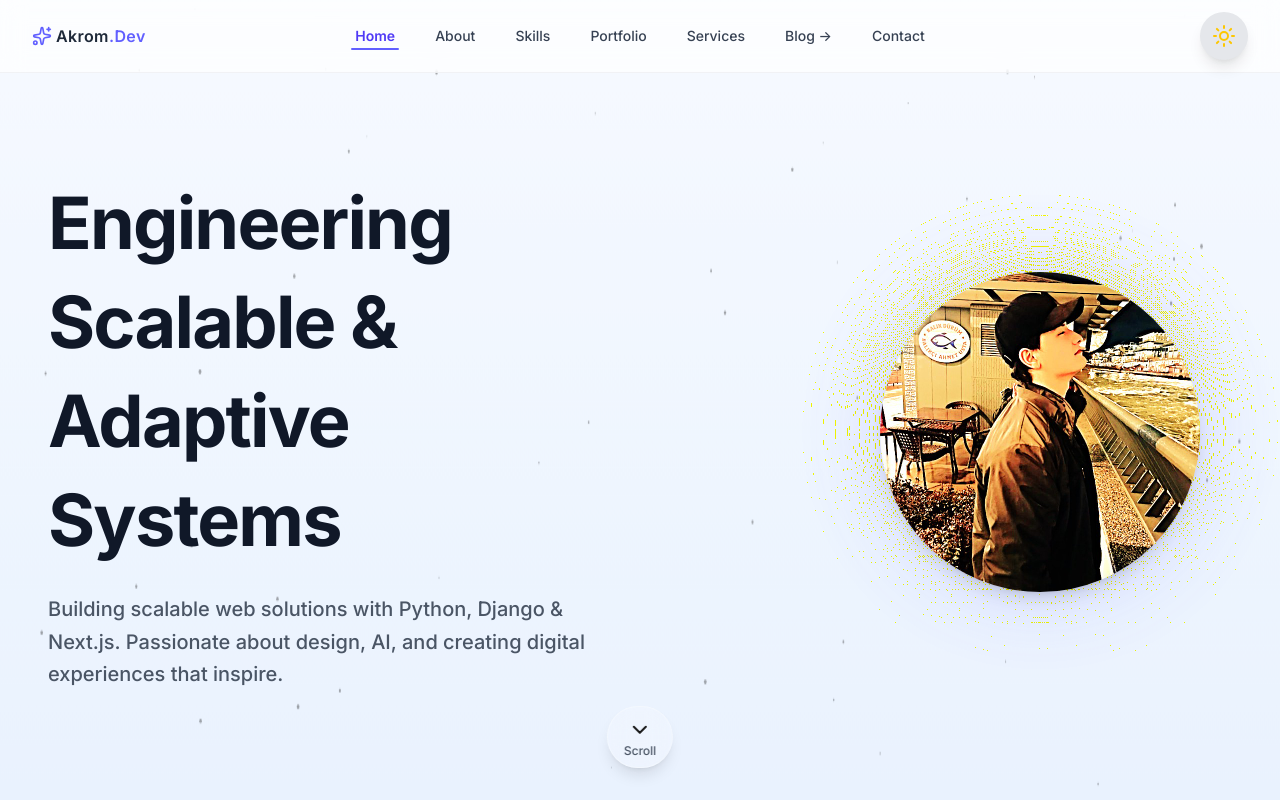
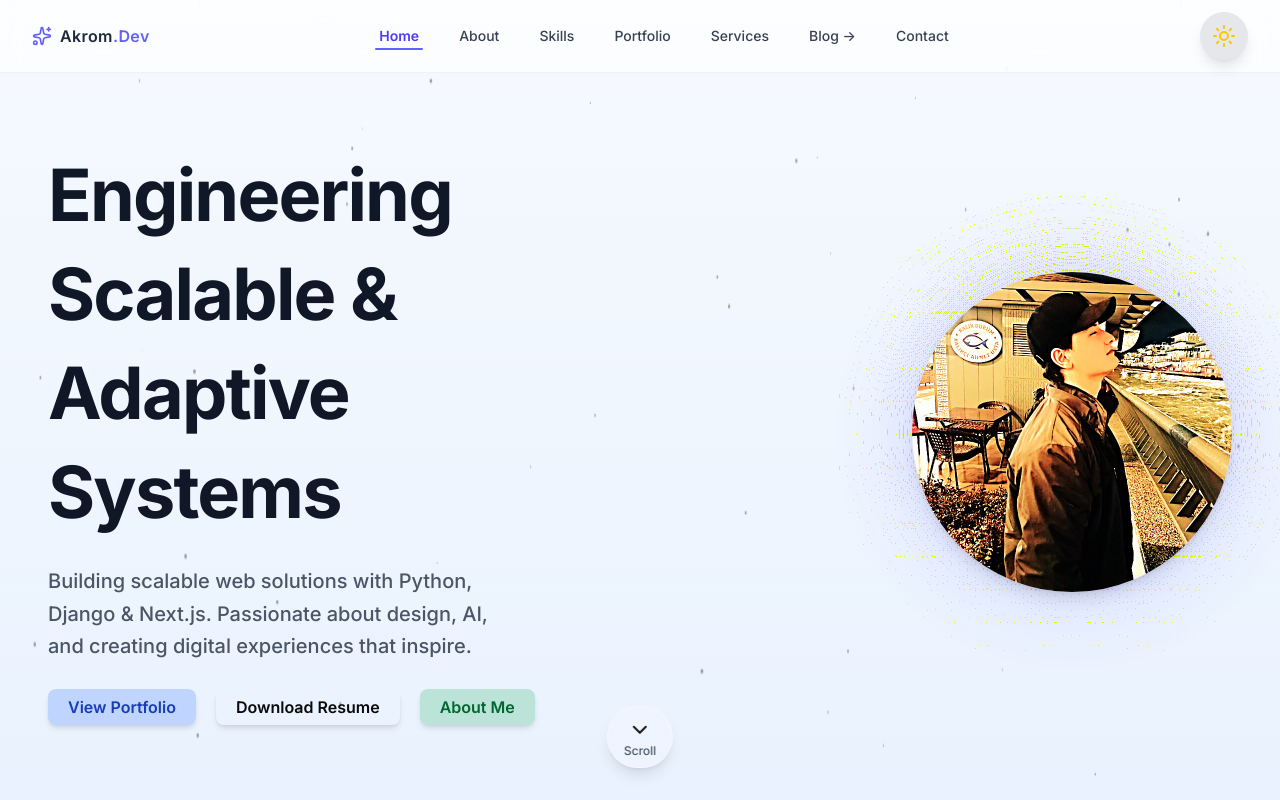
Before and after one commit to RustamovAkrom/NextJS-Portfolio, a Next.js app: page / in a window 1280 px wide. Shown: the top 800 px of the page. Built offline with nearby package versions, Linux system fonts and the light colour scheme.

Commit message:
that is the end

```diff
--- a/src/app/(home)/page.tsx
+++ b/src/app/(home)/page.tsx
@@ -5,6 +5,7 @@ import { motion, AnimatePresence } from "framer-motion";
 import Link from "next/link";
 import Image from "next/image";
 import ScrollDownButton from "@/components/ScrollDownButton";
+
 import { HomeContentType } from "@/types/home";
 
 export default function Home() {
@@ -33,22 +34,21 @@ export default function Home() {
   const content = data[0];
 
   return (
-    <div>
+    <div className="">
       {/* Hero Section */}
-      <section className="relative min-h-screen flex items-center justify-center px-4 sm:px-6 lg:px-8">
-        <div className="bg-gray900 w-full text-black dark:text-white py-8 sm:py-12">
-          <div className="max-w-6xl w-full grid grid-cols-1 md:grid-cols-2 gap-6 md:gap-12 items-center">
+      <section className="relative min-h-screen flex items-center">
+        <div className="max-w-7xl mx-auto grid grid-cols-1 md:grid-cols-2 gap-10 items-center px-4 sm:px-6 lg:px-8">
 
           {/* Текстовая часть */}
           <motion.div
-              className="space-y-5 order-1 text-center md:text-left max-w-xl"
+            className="space-y-5 text-center md:text-left max-w-xl mx-auto md:mx-0"
             initial={{ opacity: 0, y: 50 }}
             animate={{ opacity: 1, y: 0 }}
             transition={{ duration: 1 }}
             viewport={{ once: true }}
           >
             <motion.h1
-                className="text-4xl sm:text-5xl md:text-6xl lg:text-7xl font-bold tracking-tight text-gray-900 dark:text-white leading-snug"
+              className="text-4xl sm:text-5xl md:text-6xl lg:text-7xl font-bold tracking-tight text-gray-900 dark:text-white leading-snug text-balance"
               initial={{ opacity: 0, y: 20 }}
               animate={{ opacity: 1, y: 0 }}
               transition={{ delay: 0.2, duration: 0.8 }}
@@ -57,7 +57,7 @@ export default function Home() {
             </motion.h1>
 
             <motion.p
-                className="mt-4 sm:mt-6 text-base sm:text-lg md:text-xl font-medium text-gray-600 dark:text-gray-300 leading-relaxed"
+              className="mt-4 sm:mt-6 text-base sm:text-lg md:text-xl font-medium text-gray-600 dark:text-gray-300 leading-relaxed text-balance"
               initial={{ opacity: 0, y: 10 }}
               animate={{ opacity: 1, y: 0 }}
               transition={{ delay: 0.5, duration: 0.8 }}
@@ -66,12 +66,48 @@ export default function Home() {
             </motion.p>
 
             {/* Кнопки */}
-              {/* Твои анимированные кнопки */}
+            <motion.div
+              className="mt-6 sm:mt-8 flex flex-wrap justify-center md:justify-start gap-3 sm:gap-x-5"
+              initial={{ opacity: 0 }}
+              animate={{ opacity: 1 }}
+              transition={{ delay: 0.7, duration: 0.8 }}
+            >
+              {/* Зеленая кнопка */}
+              <motion.div whileHover={{ scale: 1.05 }} transition={{ type: "spring", stiffness: 200 }}>
+                <Link
+                  href="/projects"
+                  className="rounded-md bg-blue-600/20 dark:bg-blue-600/30 px-5 py-2 text-sm sm:text-base font-semibold text-blue-800 dark:text-white shadow-md hover:bg-blue-500/80 hover:shadow-lg transition-all duration-300 whitespace-nowrap"
+                >
+                  View Portfolio
+                </Link>
+              </motion.div>
+
+              {/* Белая кнопка */}
+              <motion.div whileHover={{ scale: 1.05 }} transition={{ type: "spring", stiffness: 200 }}>
+                <Link
+                  href={content.resume}
+                  className="rounded-md bg-white-600/20 dark:bg-white/20 px-5 py-2 text-sm sm:text-base font-semibold text-dark-800 dark:text-dark-900 shadow-md hover:bg-white/80 dark:hover:bg-gray-200/80 hover:shadow-lg transition-all duration-300 whitespace-nowrap"
+                >
+                  Download Resume
+                </Link>
+              </motion.div>
+
+              {/* Синяя кнопка */}
+              <motion.div whileHover={{ scale: 1.05 }} transition={{ type: "spring", stiffness: 200 }}>
+                <Link
+                  href="/about"
+                  className="rounded-md bg-green-600/20 dark:bg-green-600/30 px-5 py-2 text-sm sm:text-base font-semibold text-green-800 dark:text-white shadow-md hover:bg-green-500/80 hover:shadow-lg transition-all duration-300 whitespace-nowrap"
+                >
+                  About Me
+                </Link>
+              </motion.div>
+            </motion.div>
+
           </motion.div>
 
           {/* Фото */}
           <motion.div
-              className="flex justify-center md:justify-end items-center order-2 relative"
+            className="flex justify-center md:justify-end items-center relative"
             initial={{ opacity: 0, x: 100 }}
             animate={{ opacity: 1, x: 0 }}
             transition={{ duration: 1 }}
@@ -107,7 +143,6 @@ export default function Home() {
             </AnimatePresence>
           </motion.div>
 
-          </div>
         </div>
 
         {/* Scroll Down */}
--- a/src/app/layout.tsx
+++ b/src/app/layout.tsx
@@ -6,6 +6,7 @@ import Header from "@/components/Header";
 import Footer from "@/components/Footer";
 import BackgroundAnimation from "@/components/BagroundAnimation";
 import { siteConfig } from "@/config/site";
+import Loader from "@/components/Loader";
 
 
 export const metadata = {
@@ -40,18 +41,20 @@ export const metadata = {
   },
 };
 
-const inter = Inter({ subsets: ["latin"] });
+const inter = Inter({ subsets: ["greek-ext"] });
 
 export default function RootLayout({ children }: { children: React.ReactNode }) {
   return (
     <html lang="en" suppressHydrationWarning>
       <body className={inter.className}>
         <ThemeProvider attribute="class" defaultTheme="system" enableSystem disableTransitionOnChange>
-          <Header />
-          <BackgroundAnimation>
-            <main className="container mx-auto px-4 py-8">{children}</main>
-          </BackgroundAnimation>
-          <Footer />
+          <Loader>
+            <Header />
+            <BackgroundAnimation>
+              <main className="container mx-auto px-4 py-8">{children}</main>
+            </BackgroundAnimation>
+            <Footer />
+          </Loader>
         </ThemeProvider>
       </body>
     </html>
--- a/src/components/Header.tsx
+++ b/src/components/Header.tsx
@@ -2,32 +2,24 @@
 
 import { useState } from "react";
 import { Dialog } from "@headlessui/react";
+import Link from "next/link";
+import { Sparkles } from "lucide-react";
 import ThemeToggle from "./ThemeToggle";
-import { Sparkles } from "lucide-react";
+import NavLink from "./NavLinks";
 import { siteConfig } from "@/config/site";
-import NavLink from "./NavLinks";
-import Link from "next/link";
 
 export default function Header() {
   const [mobileMenuOpen, setMobileMenuOpen] = useState(false);
 
   return (
-    <header
-      className="fixed top-0 left-0 w-full z-50
-                 bg-white/70 dark:bg-gray-900/80
-                 backdrop-blur-md border-b
-                 border-gray-200/50 dark:border-gray-800/50"
-    >
-      <nav
-        aria-label="Global"
-        className="mx-auto flex max-w-7xl items-center justify-between
-                   px-4 py-3 lg:px-8"
-      >
+    <header className="fixed top-0 left-0 w-full z-50 bg-white/70 dark:bg-gray-900/80 backdrop-blur-md border-b border-gray-200/50 dark:border-gray-800/50">
+      <nav className="mx-auto flex max-w-7xl items-center justify-between px-4 py-3 lg:px-8">
+
         {/* Лого */}
         <div className="flex items-center lg:flex-1">
           <Link
             href="/"
-            className="flex items-center gap-1 text-gray-800 dark:text-gray-100 font-semibold"
+            className="flex items-center gap-2 text-gray-800 dark:text-gray-100 font-semibold"
           >
             <Sparkles className="w-5 h-5 text-indigo-500 dark:text-indigo-400" />
             <span className="text-sm sm:text-base tracking-wide">
@@ -37,22 +29,32 @@ export default function Header() {
           </Link>
         </div>
 
-        {/* Кнопка для мобильного меню */}
+        {/* Десктопное меню */}
+        <div className="hidden lg:flex lg:ml-12 lg:gap-x-8">
+          {siteConfig.navLinks.map(({ label, href }) => (
+            <NavLink key={href} href={href} label={label} />
+          ))}
+        </div>
+
+        {/* Тема (dark/light toggle) */}
+        <div className="hidden lg:flex lg:flex-1 lg:justify-end">
+          <ThemeToggle />
+        </div>
+
+        {/* Мобильная кнопка меню */}
         <div className="flex lg:hidden">
           <button
-            type="button"
             onClick={() => setMobileMenuOpen(true)}
-            className="p-2 rounded-md text-gray-600 dark:text-gray-300
-                       hover:bg-gray-200/60 dark:hover:bg-gray-800/60 transition"
+            className="p-2 rounded-md text-gray-600 dark:text-gray-300 hover:bg-gray-200/60 dark:hover:bg-gray-800/60 transition"
           >
             <span className="sr-only">Open main menu</span>
             <svg
-              viewBox="0 0 24 24"
+              className="w-6 h-6"
               fill="none"
               stroke="currentColor"
-              strokeWidth="1.5"
+              strokeWidth={1.5}
+              viewBox="0 0 24 24"
               aria-hidden="true"
-              className="w-6 h-6"
             >
               <path
                 d="M3.75 6.75h16.5M3.75 12h16.5m-16.5 5.25h16.5"
@@ -62,18 +64,6 @@ export default function Header() {
             </svg>
           </button>
         </div>
-
-        {/* Десктопное меню */}
-        <div className="hidden lg:flex lg:gap-x-8">
-          {siteConfig.navLinks.map(({ label, href }) => (
-            <NavLink key={href} href={href} label={label} />
-          ))}
-        </div>
-
-        {/* Тема (dark/light toggle) */}
-        <div className="hidden lg:flex lg:flex-1 lg:justify-end">
-          <ThemeToggle />
-        </div>
       </nav>
 
       {/* Мобильное меню */}
@@ -82,15 +72,13 @@ export default function Header() {
         onClose={setMobileMenuOpen}
         className="lg:hidden"
       >
-        {/* Задний фон */}
+        {/* Фон */}
         <div className="fixed inset-0 z-40 bg-black/30 backdrop-blur-sm" />
 
         {/* Панель меню */}
-        <Dialog.Panel
-          className="fixed top-0 right-0 z-50 h-full w-4/5 max-w-xs
-                     bg-white dark:bg-gray-900 p-5 shadow-xl"
-        >
-          {/* Заголовок меню */}
+        <Dialog.Panel className="fixed top-0 right-0 z-50 h-full w-4/5 max-w-xs bg-white/90 dark:bg-gray-900/90 p-6 sm:p-8 shadow-2xl backdrop-blur-md transition-all">
+
+          {/* Заголовок */}
           <div className="flex items-center justify-between mb-6">
             <span className="text-base font-semibold text-gray-800 dark:text-gray-100">
               {siteConfig.name}.Dev
@@ -100,17 +88,16 @@ export default function Header() {
               <button
                 type="button"
                 onClick={() => setMobileMenuOpen(false)}
-                className="p-2 rounded-md text-gray-600 dark:text-gray-300
-                           hover:bg-gray-200/60 dark:hover:bg-gray-800/60 transition"
+                className="p-2 rounded-md text-gray-600 dark:text-gray-300 hover:bg-gray-200/60 dark:hover:bg-gray-800/60 transition"
               >
                 <span className="sr-only">Close menu</span>
                 <svg
-                  viewBox="0 0 24 24"
+                  className="w-5 h-5"
                   fill="none"
                   stroke="currentColor"
-                  strokeWidth="1.5"
+                  strokeWidth={1.5}
+                  viewBox="0 0 24 24"
                   aria-hidden="true"
-                  className="w-5 h-5"
                 >
                   <path
                     d="M6 18 18 6M6 6l12 12"
@@ -123,13 +110,13 @@ export default function Header() {
           </div>
 
           {/* Навигация */}
-          <nav className="flex flex-col space-y-3 mt-4">
+          <nav className="flex flex-col mt-6 space-y-4">
             {siteConfig.navLinks.map(({ label, href }) => (
               <NavLink
                 key={href}
                 href={href}
                 label={label}
-
+                // className="text-gray-900 dark:text-white hover:text-indigo-500 dark:hover:text-indigo-400 transition"
               />
             ))}
           </nav>
--- /dev/null
+++ b/src/components/Loader.tsx
@@ -0,0 +1,38 @@
+"use client";
+
+import { useEffect, useState } from "react";
+import { motion } from "framer-motion";
+
+export default function Loader({ children }: { children: React.ReactNode }) {
+  const [loading, setLoading] = useState(true);
+  const [mounted, setMounted] = useState(false);
+
+  useEffect(() => {
+    setMounted(true); // клиент смонтировался
+    const timer = setTimeout(() => setLoading(false), 1500);
+    return () => clearTimeout(timer);
+  }, []);
+
+  // пока сервер рендерит → показываем простой div (совпадет с клиентом)
+  if (!mounted || loading) {
+    return (
+      <div className="flex flex-col items-center justify-center h-screen w-full transition-colors duration-300 bg-white dark:bg-gray-900">
+        <motion.div
+          className="w-16 h-16 sm:w-20 sm:h-20 border-4 border-indigo-500 border-t-transparent rounded-full"
+          animate={{ rotate: 360 }}
+          transition={{ repeat: Infinity, duration: 1, ease: "linear" }}
+        />
+        <motion.span
+          className="mt-6 text-lg sm:text-xl font-semibold text-gray-800 dark:text-gray-200"
+          initial={{ opacity: 0 }}
+          animate={{ opacity: 1 }}
+          transition={{ delay: 0.3, duration: 0.8 }}
+        >
+          Loading <span className="text-indigo-500">Portfolio</span>...
+        </motion.span>
+      </div>
+    );
+  }
+
+  return <>{children}</>;
+}
```
Also changed, not shown: src/app/globals.css (+0 -17 lines), public/robots.txt (deleted), 1 other file (tests, documents, lock files or other folders). Lines whose indentation alone changed are shown as unchanged.
